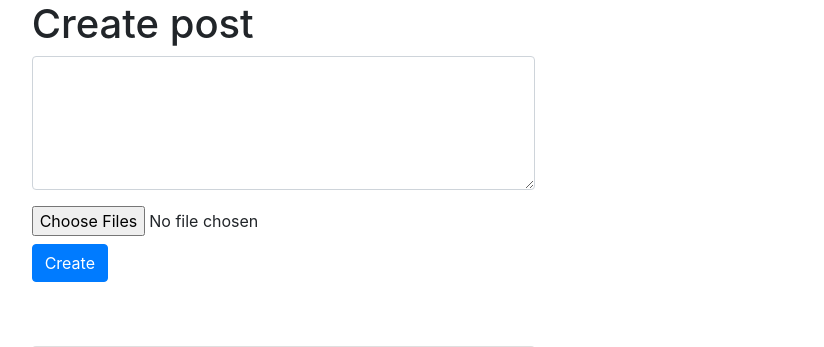
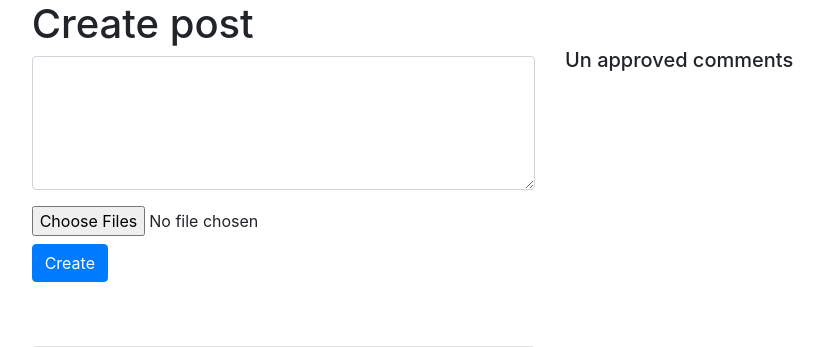
Before and after one commit to iamafasha/facebookpro, a Django app: a page that uses post/templates/post/single_post.html in a window 1280 px wide. Shown: the part 64-411 px from the top of the page, without its empty margins (410-1234 px from the left). Run offline with Django 3.2, Linux system fonts and the light colour scheme; a user stored in the database is signed in; tables that the repository leaves empty hold one stand-in row (values such as "Sample post"); grey boxes marked "Sample" are stand-in pictures; some libraries are stand-ins or nearby versions.

Commit message:
User should be able to approve comments Fixes #4

```diff
--- a/post/models.py
+++ b/post/models.py
@@ -38,5 +38,8 @@ class Comment(models.Model):
     def comment(self):
         self.save()
 
+    def filtered_unapproved_set(self):
+        pass
+
     def __str__(self):
         return self.text[0:50]
--- a/post/templates/post/single_post.html
+++ b/post/templates/post/single_post.html
@@ -1,5 +1,5 @@
 {% extends 'post/layout/default.html' %}
-
+{% load post_comments %}
 {% block posts %}
 <div class="card">
   <div class="card-header">
@@ -27,12 +27,9 @@
     <span><a href="#add-comment-form" class="btn" role="button">Add Comment</a></span>
   </div>
 </div>
-
-
-
 <h5>Comments</h5>
 
-{% for comment in post.comment_set.all %}
+{% for comment in post.comment_set.all|in_approved %}
 <div class="card text-left">
   <div class="card-body">
     <h4 class="card-title">{{comment.author.first_name}} {{comment.author.last_name}}</h4>
@@ -54,13 +51,18 @@
 {% block aside %}
 <br />
 <br />
-{% if user.username == post %}
+{% if request.resolver_match.kwargs.username == user.username %}
 <ul class="list-group">
   <h5>Un approved comments</h5>
+  {% for unapproved_comments in post.comment_set.all|in_unapproved %}
   <li class="list-group-item ">
-    <span>Hello this comment is not that great. may delay to be approved</span>
-    <button class="btn">Approve</button>
+    <h5>{{unapproved_comments.author.first_name}} {{unapproved_comments.author.last_name}}</h5>
+    <span>{{unapproved_comments.text }}</span>
+    <br>
+    <br>
+    <a href="{% url 'comment' request.resolver_match.kwargs.username post.id unapproved_comments.id %}?set_approve=true" class="btn btn-primary">Approve</a>
   </li>
+  {% endfor %}
 </ul>
 {% endif %}
 {% endblock aside %}
--- /dev/null
+++ b/post/templatetags/post_comments.py
@@ -0,0 +1,21 @@
+from django import template
+
+register = template.Library()
+
+
+# def unapproved_comments(value, arg):
+#     """Removes all values of arg from the given string"""
+#     return value.replace(arg, '')
+
+# @register.inclusion_tag
+# def approved_comments(value, arg):
+# """Removes all values of arg from the given string"""
+# return value.replace(arg, '')
+
+@register.filter
+def in_unapproved(things):
+    return things.filter(approved=False)
+
+@register.filter
+def in_approved(things):
+    return things.filter(approved=True)
--- a/post/urls.py
+++ b/post/urls.py
@@ -3,7 +3,8 @@ from django.urls import path, include
 from . import views
 
 urlpatterns = [
-    path('', views.profile , name="profile" ),
-    path('add_post',views.create_post,name="create_post"),
+    path('/', views.profile , name="profile" ),
+    path('add_post/',views.create_post,name="create_post"),
+    path('<int:post_id>/comment/<int:comment_id>/',views.comment,name="comment"),
     path('<int:id>/', views.single_post , name="sinlge_post" ),
 ]
--- a/post/views.py
+++ b/post/views.py
@@ -1,8 +1,8 @@
-from django.shortcuts import render
+from django.shortcuts import render, redirect
 from django.views.generic.edit import FormView, CreateView
 from user.forms import LoginForm
 from django.utils import timezone
-from .models import Post, PostImage
+from .models import Post, PostImage , Comment
 from user.models import User
 
 
@@ -45,7 +45,6 @@ def single_post(request, username, id):
     }
     return render(request, 'post/single_post.html',context)
 
-
 def create_post(request,username):
     if(request.method=="POST"):
         text = request.POST.get('description')
@@ -59,3 +58,13 @@ def create_post(request,username):
         'post':"hello"
     }
     return render(request, 'post/single_post.html',context)
+
+def comment(request, username, post_id , comment_id):
+    username = User.objects.get(username=username)
+    comment = Comment.objects.get(id =comment_id)
+    if request.method == 'GET':
+        setapprove=request.GET.get('set_approve')
+        if(setapprove == "true"):
+            comment.approved=True
+            comment.save()
+    return redirect('sinlge_post', username= username,id =post_id )
```
Also changed, not shown: post/templatetags/__init__.py (added).
